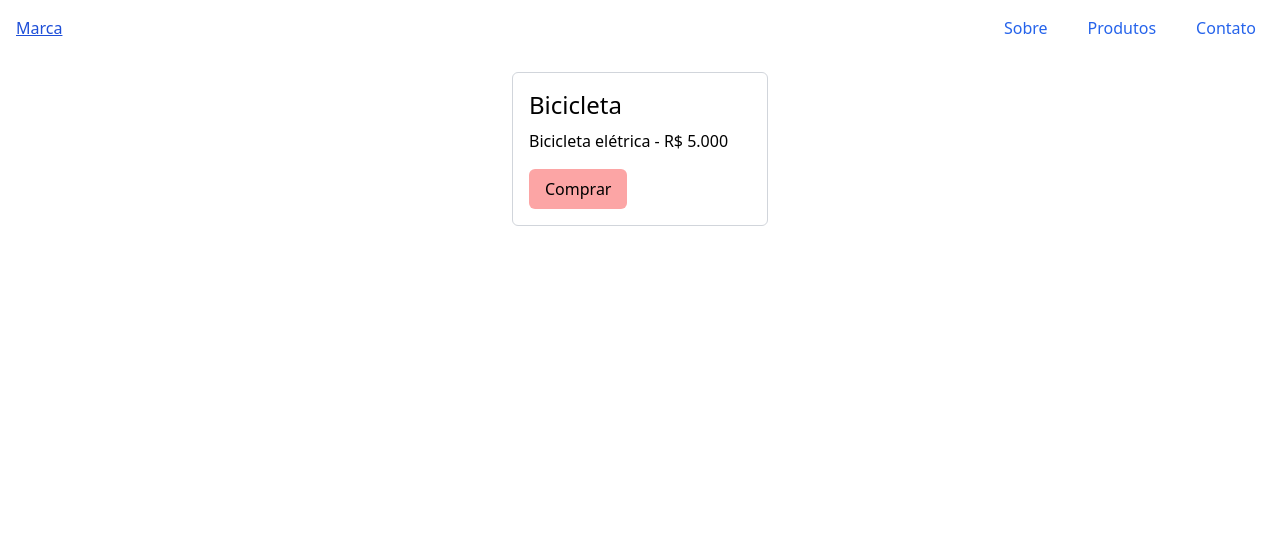
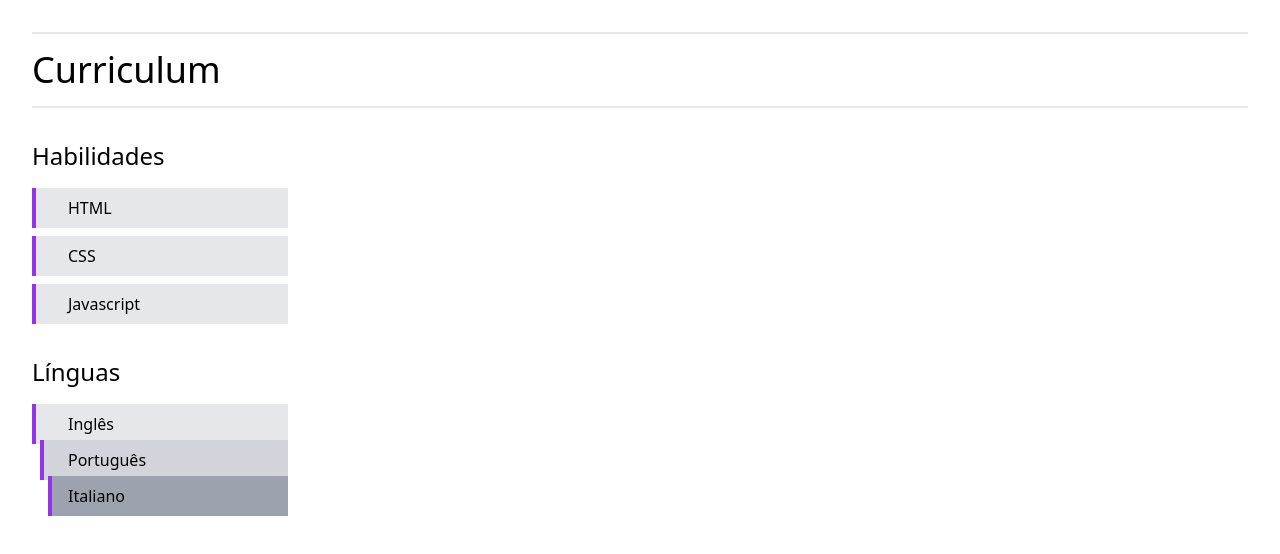
Before and after one commit to pedrorvidal/ogtailwind, a website: page src/index.html in a window 1280 px wide. Drawn offline with Linux system fonts and the light colour scheme.

Commit message:
testes básicos

```diff
--- a/src/index.html
+++ b/src/index.html
@@ -8,27 +8,21 @@
     <link rel="stylesheet" href="./output.css" />
 </head>
 
-<body>
-    <header class="container p-4 mx-auto">
-        <nav class="flex justify-between">
-            <a class="underline text-blue-700 hover:text-blue-800" href="#">Marca</a>
-            <ul class="flex gap-6">
-                <li><a class="text-blue-600 hover:text-blue-800 p-2" href="">Sobre</a></li>
-                <li><a class="text-blue-600 hover:text-blue-800 p-2" href="">Produtos</a></li>
-                <li><a class="text-blue-600 hover:text-blue-800 p-2" href="">Contato</a></li>
-            </ul>
-        </nav>
-    </header>
-    <section class="container p-4 mx-auto w-72">
-        <div class="border border-gray-300 p-4 rounded-md">
-            <div>
-                <h5 class="text-2xl mb-2">Bicicleta</h5>
-                <p class="mb-4">Bicicleta elétrica - R$ 5.000</p>
-                <a class="transition duration-500 bg-red-300 hover:bg-red-500 hover:text-white text-black py-2 px-4 rounded-md inline-block"
-                    href="#">Comprar</a>
-            </div>
-        </div>
-    </section>
+<body class="m-8">
+    <h1 class="text-4xl mb-8 border-y-2 py-4">Curriculum</h1>
+    <h2 class="text-2xl mb-4">Habilidades</h2>
+    <ul class="w-64 mb-8">
+        <li class="bg-gray-200 border-l-4 border-purple-600 pl-8 py-2 mb-2">HTML</li>
+        <li class="bg-gray-200 border-l-4 border-purple-600 pl-8 py-2 mb-2">CSS</li>
+        <li class="bg-gray-200 border-l-4 border-purple-600 pl-8 py-2 mb-2">Javascript</li>
+    </ul>
+
+    <h2 class="text-2xl mb-4">Línguas</h2>
+    <ul class="w-64">
+        <li class="bg-gray-200 border-l-4 border-purple-600 pl-8 py-2">Inglês</li>
+        <li class="bg-gray-300 border-l-4 border-purple-600 pl-6 py-2 ml-2 -mt-1">Português</li>
+        <li class="bg-gray-400 border-l-4 border-purple-600 pl-4 py-2 ml-4 -mt-1">Italiano</li>
+    </ul>
 </body>
 
 </html>
```
Also changed, not shown: src/output.css.
